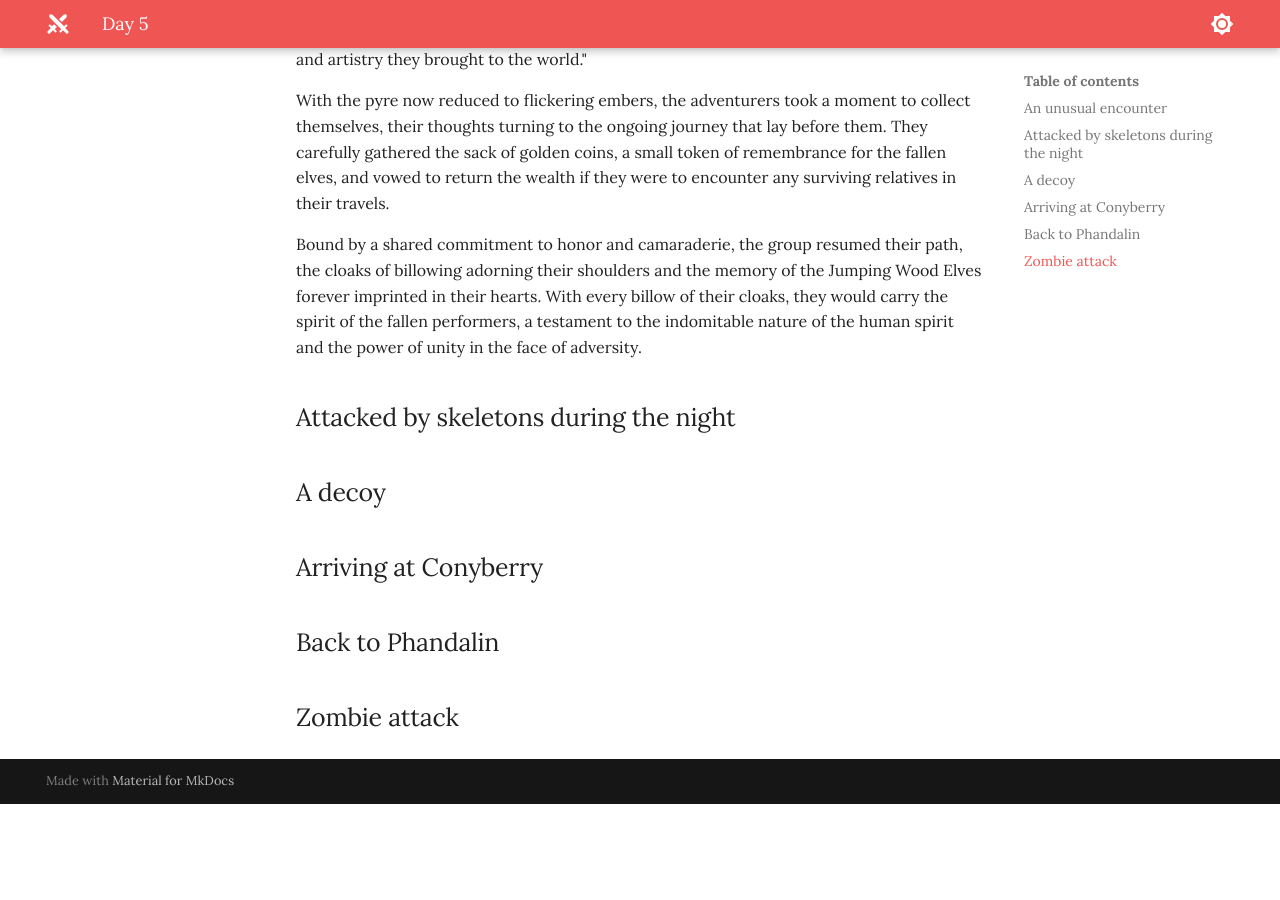
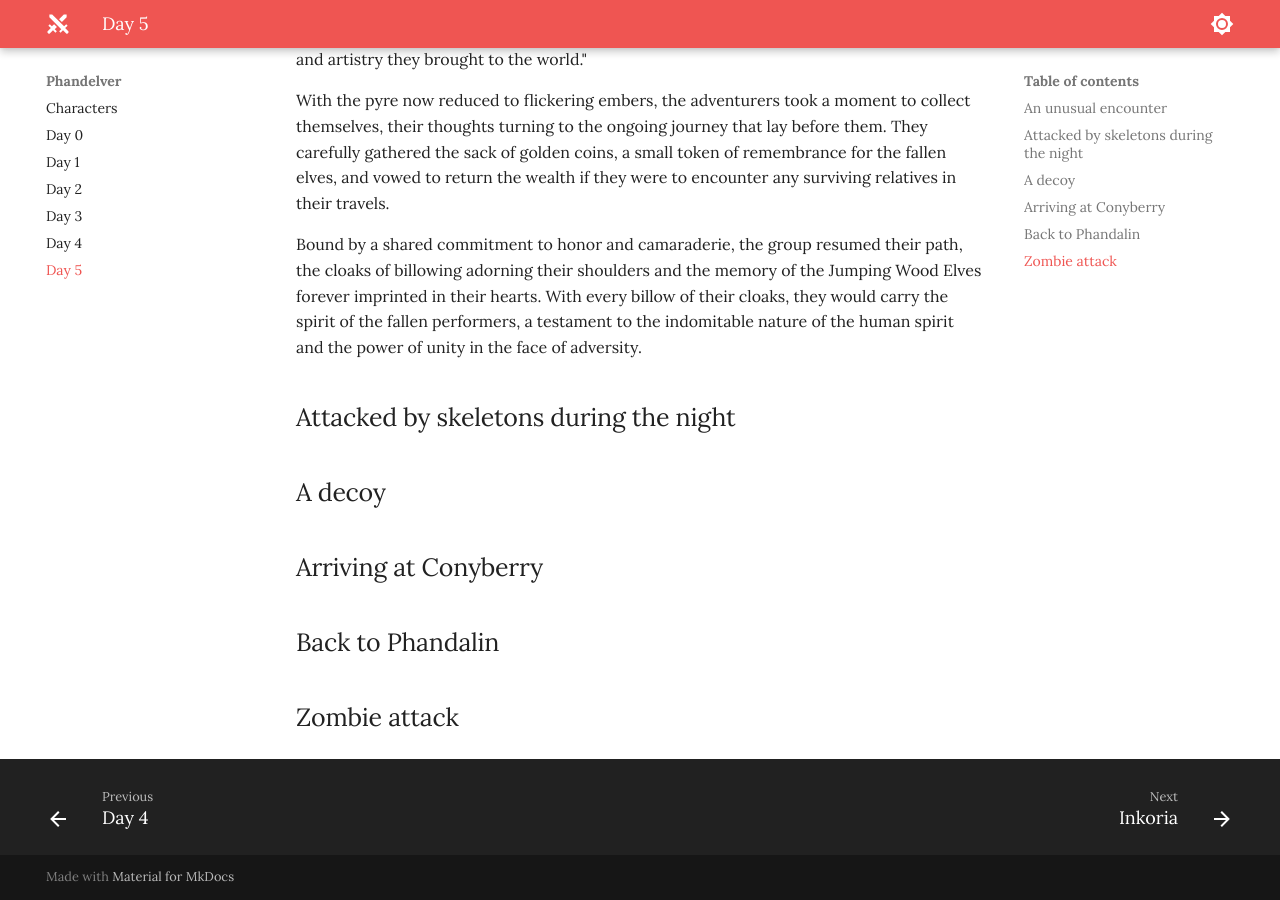
Before and after one commit to jonasmcferreira/adventures, an MkDocs documentation site: the page built from docs/phandelver/05.md, in a window 1280 px wide and 900 px high, scrolled down 2964 px. Built offline with MkDocs 1.6.1 and Material for MkDocs 9.7.7, drawn with Linux system fonts in a browser that asks for light colours; before the commit the page ends 3768 px from its top, so only the background shows below that.

Commit message:
modified mkdocs.yml

```diff
--- a/mkdocs.yml
+++ b/mkdocs.yml
@@ -9,6 +9,7 @@ nav:
     - Day 2: phandelver/02.md
     - Day 3: phandelver/03.md
     - Day 4: phandelver/04.md
+    - Day 5: phandelver/05.md
   - Inkoria:
     - Inkoria: inkoria/00.md
 
```
